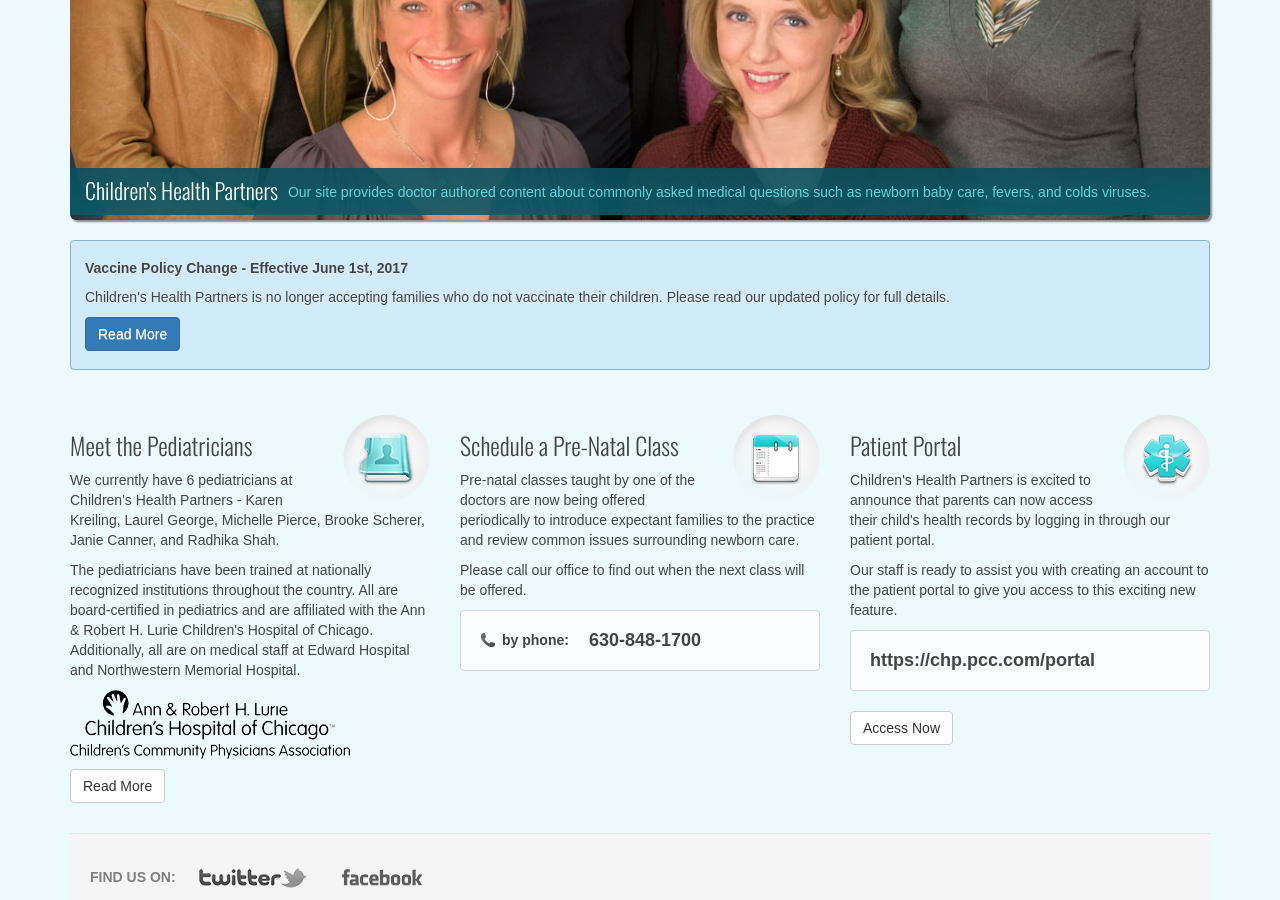
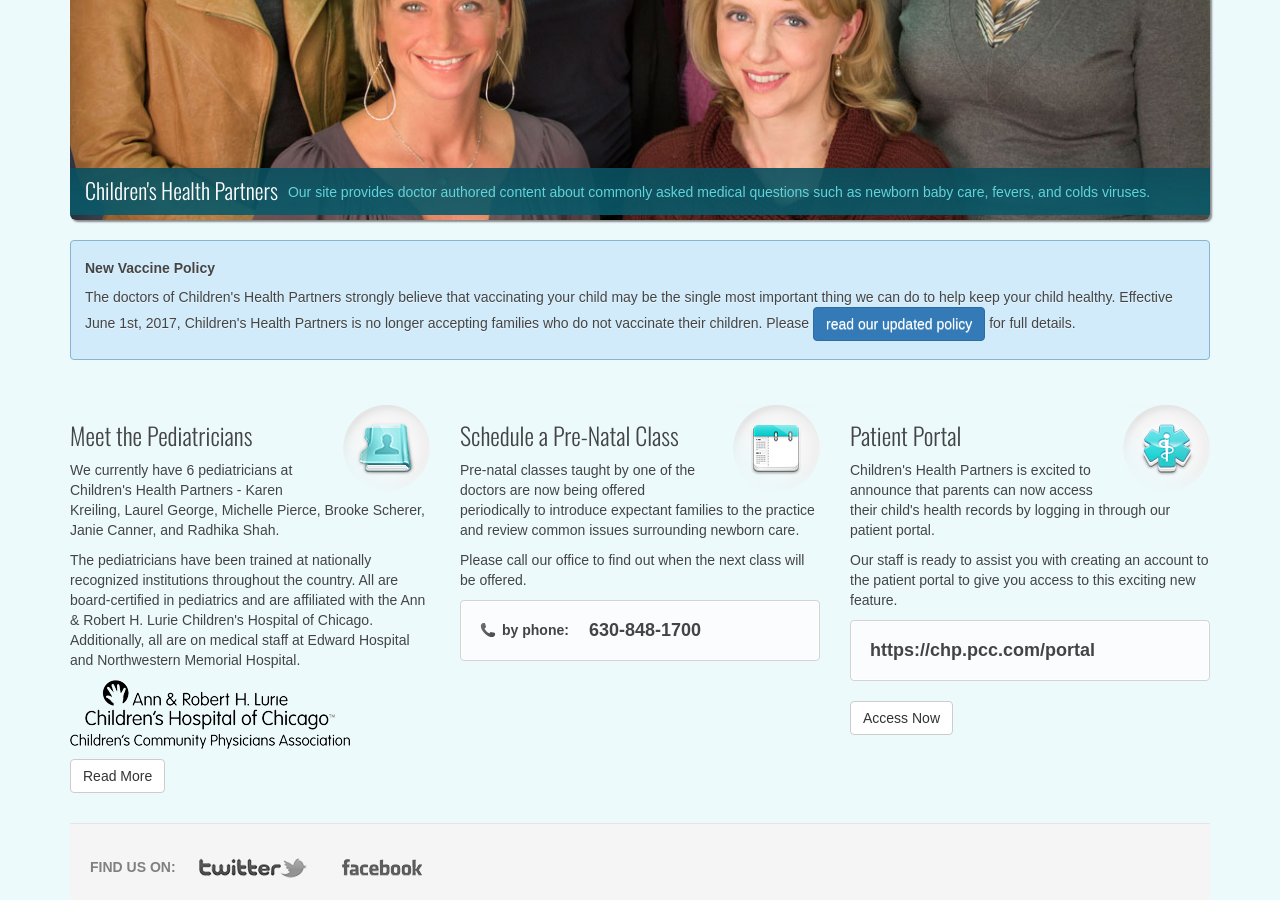
Before and after one commit to chpweb/web, a Jekyll site: the page built from index.html, in a window 1280 px wide and 900 px high, scrolled down 532 px. Built offline with Jekyll 4.4.1, drawn with Linux system fonts in a browser that asks for light colours; some web fonts are replaced; comment, search, counter and statistics services are not loaded.

Commit message:
Update index.html

```diff
--- a/index.html
+++ b/index.html
@@ -21,9 +21,11 @@
 
   <section>
     <div class="home-info">
-	<h5>Vaccine Policy Change - Effective June 1st, 2017</h5>
-	<p>Children's Health Partners is no longer accepting families who do not vaccinate their children.  Please read our updated policy for full details.</p>
-	<p><a class="btn btn-medium btn-primary" href="/vaccine-policy.html">Read More <i class="icon-arrow-right"></i></a></p>
+	<h5>New Vaccine Policy</h5>
+	<p>The doctors of Children's Health Partners strongly believe that vaccinating your child may be the single most
+		important thing we can do to help keep your child healthy.  Effective June 1st, 2017, Children's Health Partners is no longer
+		accepting families who do not vaccinate their children.  Please
+		<a class="btn btn-medium btn-primary" href="/vaccine-policy.html">read our updated policy</a> for full details.</p>
     </div>
   </section>
 	<!--
```
